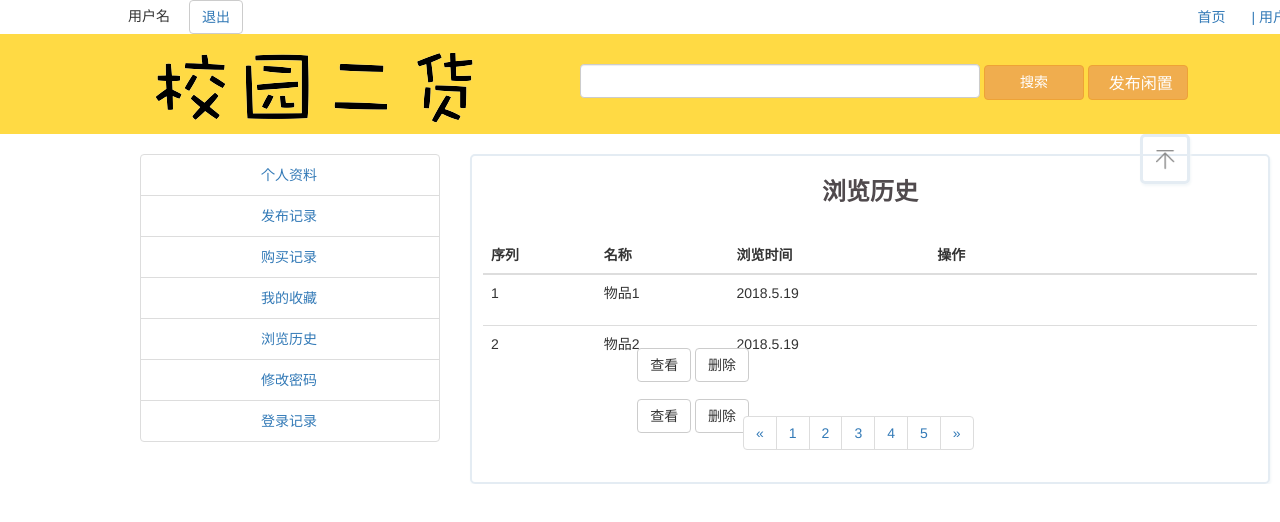
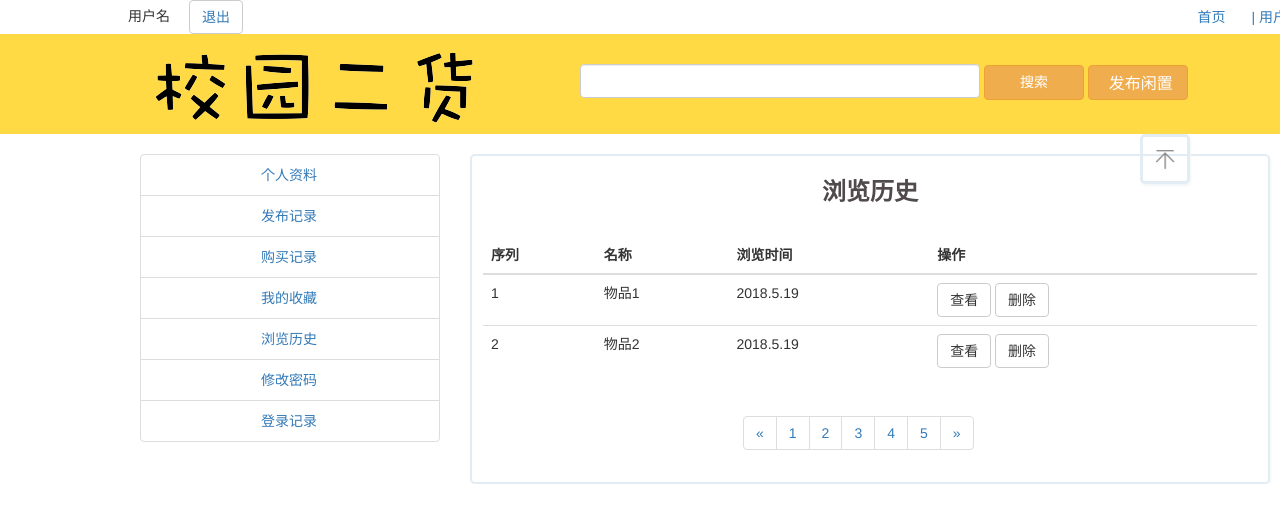
Before and after one commit to skylerswy/school_test, a plain HTML site: page browse_history.html in a window 1280 px wide. Shown: the top 522 px of the page. Drawn offline with Linux system fonts and the light colour scheme.

Commit message:
修改样式

```diff
--- a/browse_history.html
+++ b/browse_history.html
@@ -6,7 +6,7 @@
     <meta http-equiv="X-UA-Compatible" content="ie=edge">
     <title>用户中心</title>
     <link rel="stylesheet" type="text/css" href="css/bootstrap.min.css" >
-    <link rel="stylesheet" href="css/user_center.css" >
+
     <link rel="stylesheet" href="css/head.css" >
     <link rel="stylesheet" href="css/file.css" >
     <link rel="stylesheet" href="css/release.css" >
```
